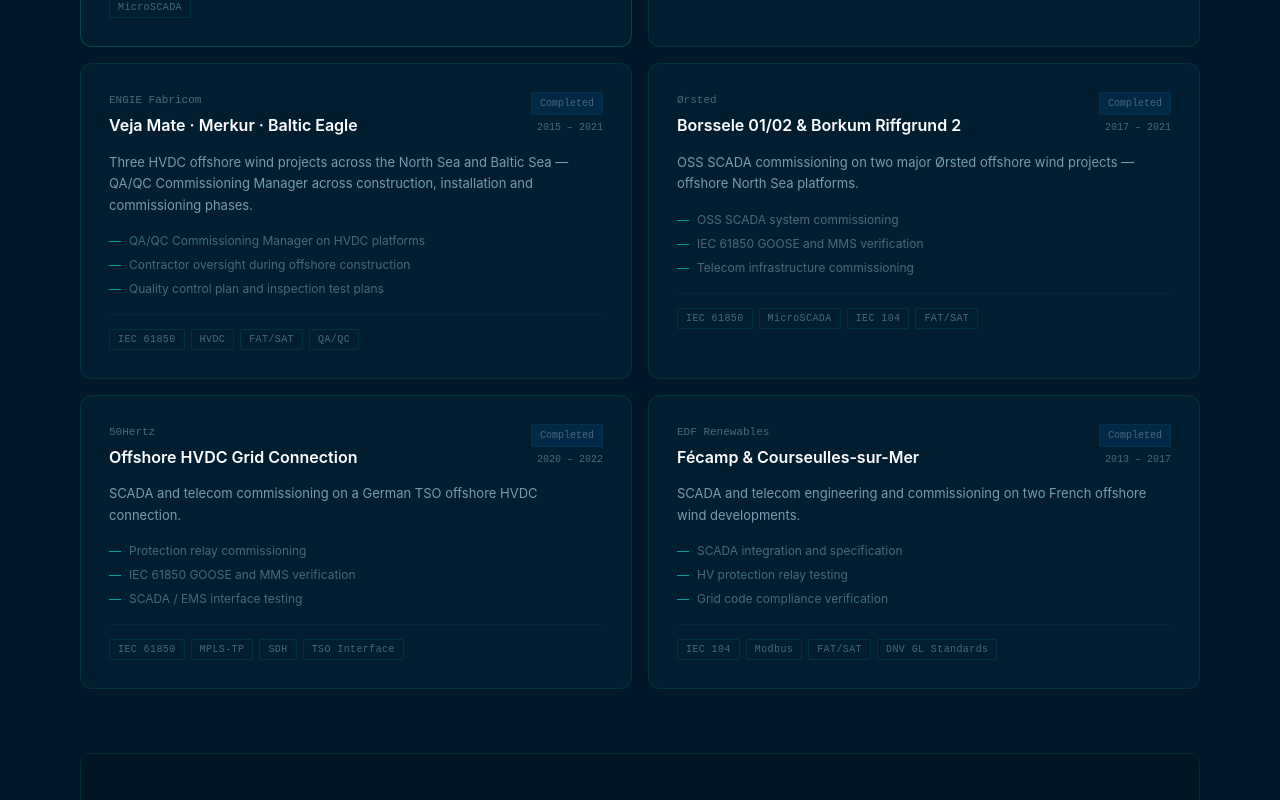
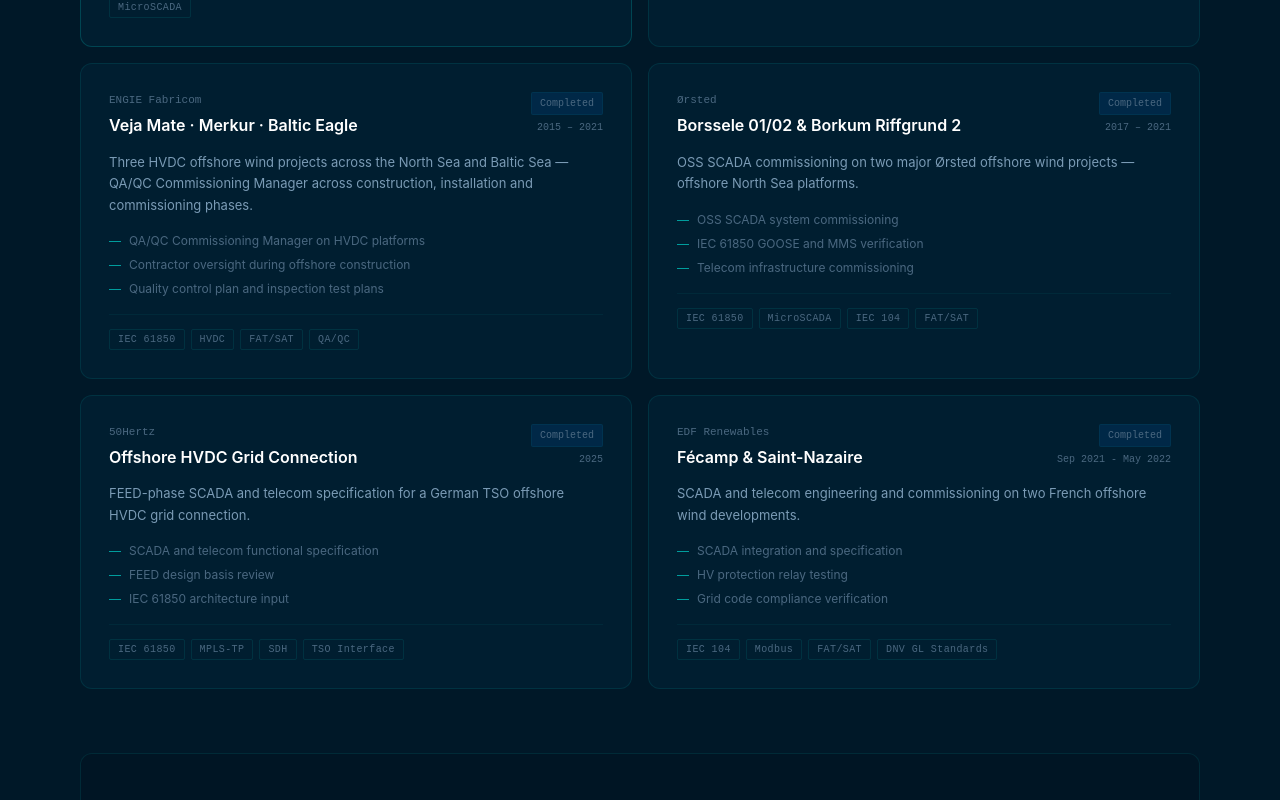
Before and after one commit to abdelscadafortis/scadafortis-website, a Next.js app: page /projects in a window 1280 px wide. Shown: the part 990-1790 px from the top of the page. Built offline with nearby package versions, Linux system fonts and the light colour scheme.

Commit message:
Update page.tsx

```diff
--- a/src/app/projects/page.tsx
+++ b/src/app/projects/page.tsx
@@ -10,7 +10,7 @@
   {
     title: 'Hornsea 3 HVDC',
     client: 'Ørsted',
-    year: '2024 →',
+    year: 'Jul 2025 - Sep 2026',
     status: 'Active',
     type: 'HVDC · OCS',
     desc: "Europe's largest offshore wind project under construction. Site Engineer Representative and Electrical Site Coordinator for the Link 2 Offshore Converter Station.",
@@ -20,7 +20,7 @@
   {
     title: 'Norfolk Boreas & Norfolk Vanguard',
     client: 'Vattenfall / RWE',
-    year: '2022 – 2024',
+    year: '2022 – 2025',
     status: 'Completed',
     type: 'FEED + Commissioning',
     desc: 'Dual-project engagement covering FEED design engineering and commissioning phases for two major UK offshore wind projects.',
@@ -50,17 +50,17 @@
   {
     title: 'Offshore HVDC Grid Connection',
     client: '50Hertz',
-    year: '2020 – 2022',
+    year: '2025',
     status: 'Completed',
-    type: 'HVDC · TSO',
-    desc: 'SCADA and telecom commissioning on a German TSO offshore HVDC connection.',
-    scope: ['Protection relay commissioning', 'IEC 61850 GOOSE and MMS verification', 'SCADA / EMS interface testing', 'Telecom infrastructure commissioning'],
+    type: 'HVDC · TSO . FEED',
+    desc: 'FEED-phase SCADA and telecom specification for a German TSO offshore HVDC grid connection.',
+    scope: ['SCADA and telecom functional specification', 'FEED design basis review', 'IEC 61850 architecture input', 'TSO interface requirements definition'],
     tech: ['IEC 61850', 'MPLS-TP', 'SDH', 'TSO Interface'],
   },
   {
-    title: 'Fécamp & Courseulles-sur-Mer',
+    title: 'Fécamp & Saint-Nazaire',
     client: 'EDF Renewables',
-    year: '2013 – 2017',
+    year: 'Sep 2021 - May 2022',
     status: 'Completed',
     type: 'SCADA · Commissioning',
     desc: 'SCADA and telecom engineering and commissioning on two French offshore wind developments.',
```
